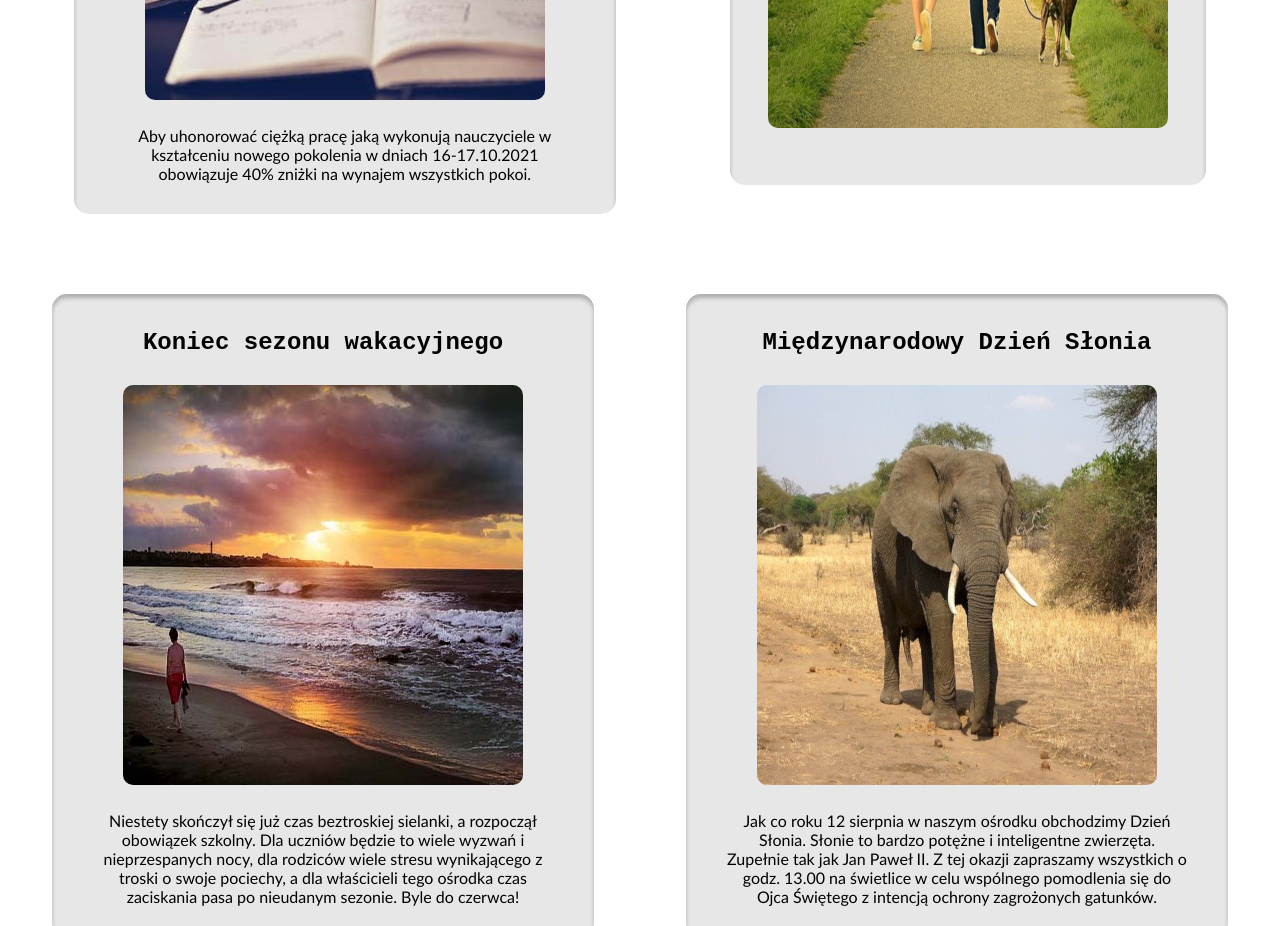
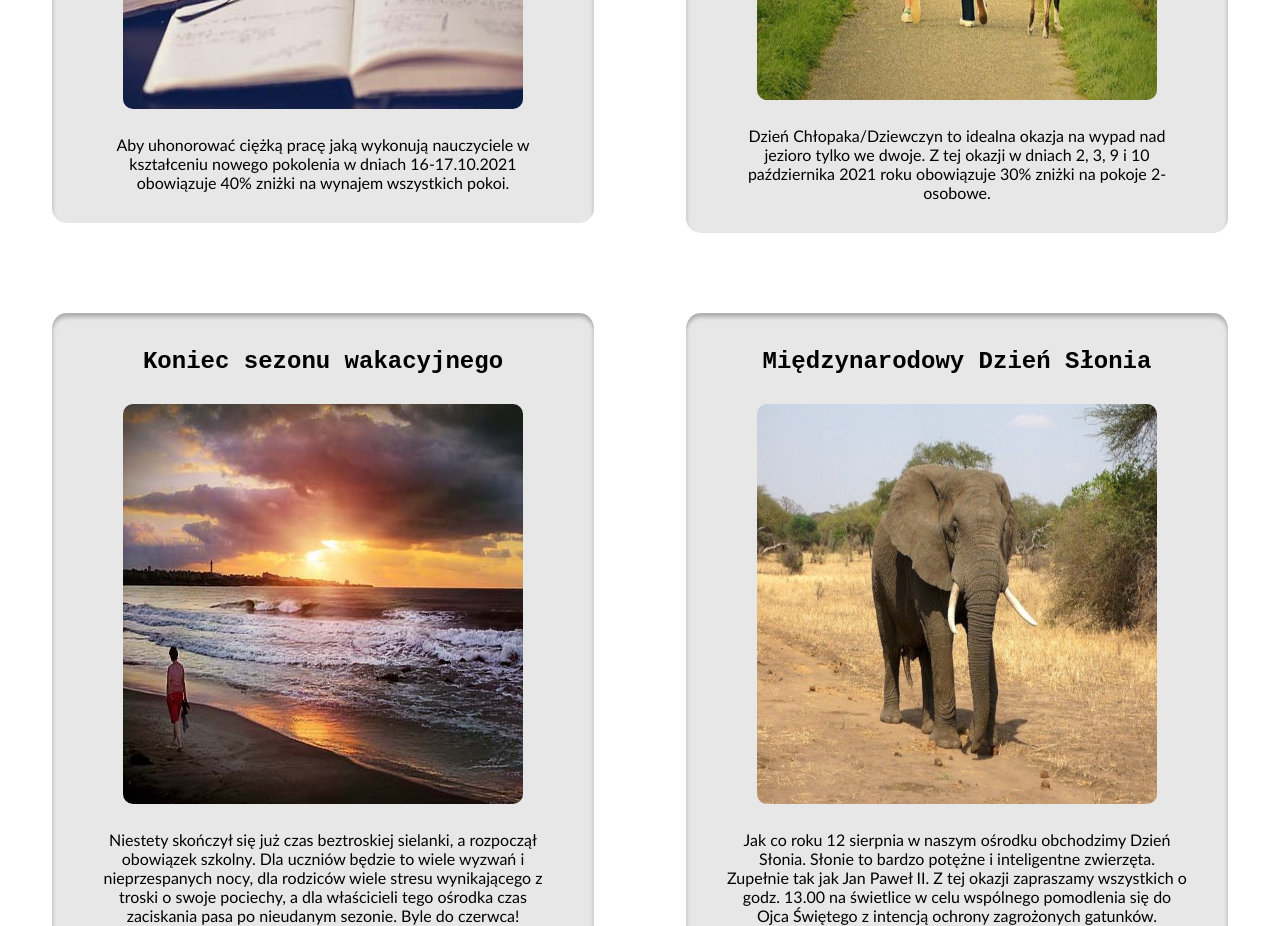
Before and after one commit to Stefankow20p/projekt_js, a plain HTML site: page index.html in a window 1280 px wide. Shown: the part 1200-2126 px from the top of the page. Drawn offline with Linux system fonts and the light colour scheme.

Commit message:
Update index.html

```diff
--- a/index.html
+++ b/index.html
@@ -56,7 +56,10 @@
             <article>
                 <h2>Dzień Chłopaka, Dzień Dziewczyn</h2>
                 <img src="img/articles/artykul5.jpg" alt="zdjęcie przedstawiające" />
-                <p></p>
+                <p>
+                    Dzień Chłopaka/Dziewczyn to idealna okazja na wypad nad jezioro tylko we dwoje. Z tej okazji w dniach 2, 3, 9 i 10 października
+                    2021 roku obowiązuje 30% zniżki na pokoje 2-osobowe.
+                </p>
             </article>
             <article>
                 <h2>Koniec sezonu wakacyjnego</h2>
```
